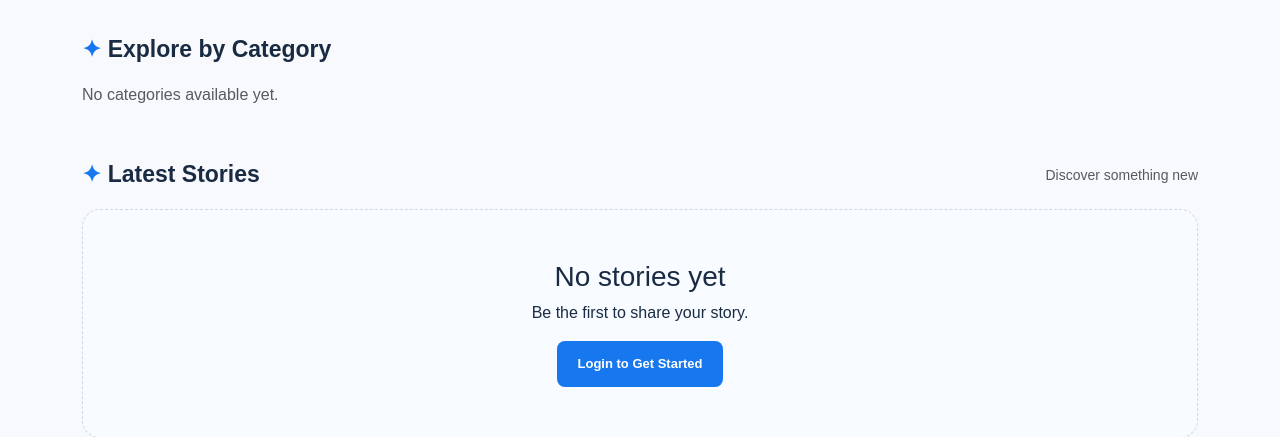
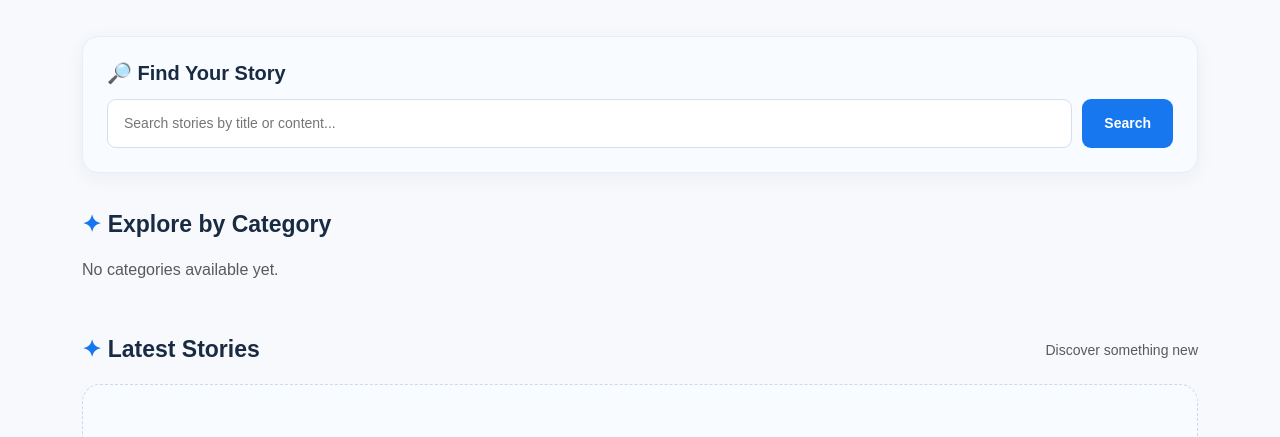
Before and after one commit to madushadilan99-lgtm/djangoblog, a Django app: page / in a window 1280 px wide. Shown: the part 537-974 px from the top of the page. Run offline with Django 5.2, Linux system fonts and the light colour scheme; data that the repository does not hold is empty.

Commit message:
Add post search feature

```diff
--- a/blog/templates/blog/post_list.html
+++ b/blog/templates/blog/post_list.html
@@ -98,6 +98,78 @@
 .journey-btn-outline:hover {
     background: white;
     color: #192b43;
+}
+
+/* Search */
+.journey-search {
+    margin-bottom: 38px;
+    padding: 24px;
+    border: 1px solid #e8eef5;
+    border-radius: 16px;
+    background: #f8fbff;
+    box-shadow: 0 5px 20px rgba(26,48,78,.05);
+}
+
+.journey-search-title {
+    margin-bottom: 14px;
+    font-size: 20px;
+    font-weight: 800;
+}
+
+.journey-search-form {
+    display: flex;
+    gap: 10px;
+}
+
+.journey-search-input {
+    flex: 1;
+    min-width: 0;
+    padding: 13px 16px;
+    border: 1px solid #d6e0ed;
+    border-radius: 9px;
+    background: white;
+    color: #192b43;
+    font-size: 14px;
+    outline: none;
+}
+
+.journey-search-input:focus {
+    border-color: #1677ee;
+    box-shadow: 0 0 0 3px rgba(22,119,238,.12);
+}
+
+.journey-search-button {
+    padding: 12px 22px;
+    border: none;
+    border-radius: 9px;
+    background: #1677ee;
+    color: white;
+    font-size: 14px;
+    font-weight: bold;
+    cursor: pointer;
+    transition: .2s ease;
+}
+
+.journey-search-button:hover {
+    background: #075bc4;
+}
+
+.journey-clear-search {
+    display: inline-block;
+    margin-top: 12px;
+    color: #1677ee;
+    font-size: 13px;
+    text-decoration: none;
+}
+
+.journey-clear-search:hover {
+    text-decoration: underline;
+}
+
+.journey-search-result {
+    margin-top: 14px;
+    color: #52647a;
+    font-size: 13px;
 }
 
 .journey-section {
@@ -234,6 +306,18 @@
     .journey-post-grid .card-img-top {
         height: 200px !important;
     }
+
+    .journey-search {
+        padding: 18px;
+    }
+
+    .journey-search-form {
+        flex-direction: column;
+    }
+
+    .journey-search-button {
+        width: 100%;
+    }
 }
 
 @media (prefers-reduced-motion: reduce) {
@@ -287,6 +371,55 @@
         </div>
     </section>
 
+    <!-- Search Stories -->
+    <section class="journey-search">
+
+        <h2 class="journey-search-title">
+            🔎 Find Your Story
+        </h2>
+
+        <form method="get"
+              action="{% url 'home' %}"
+              class="journey-search-form">
+
+            <input
+                type="search"
+                name="q"
+                class="journey-search-input"
+                placeholder="Search stories by title or content..."
+                value="{{ search_query }}"
+                aria-label="Search stories"
+            >
+
+            {% if selected_category %}
+                <input
+                    type="hidden"
+                    name="category"
+                    value="{{ selected_category }}"
+                >
+            {% endif %}
+
+            <button type="submit"
+                    class="journey-search-button">
+                Search
+            </button>
+
+        </form>
+
+        {% if search_query %}
+            <div class="journey-search-result">
+                Results for <strong>"{{ search_query }}"</strong>
+                — {{ page_obj.paginator.count }} story/stories found.
+            </div>
+
+            <a href="{% url 'home' %}"
+               class="journey-clear-search">
+                ✕ Clear search
+            </a>
+        {% endif %}
+
+    </section>
+
     <section class="journey-section">
         <div class="journey-heading">
             <h2><span>✦</span> Explore by Category</h2>
@@ -327,21 +460,37 @@
                 </div>
             {% empty %}
                 <div class="col-12">
-                    <p class="text-muted">No categories available yet.</p>
+                    <p class="text-muted">
+                        No categories available yet.
+                    </p>
                 </div>
             {% endfor %}
         </div>
     </section>
 
     <section class="journey-section" id="latest-stories">
+
         <div class="journey-heading">
-            <h2><span>✦</span> Latest Stories</h2>
+            <h2>
+                <span>✦</span>
+                {% if search_query %}
+                    Search Results
+                {% else %}
+                    Latest Stories
+                {% endif %}
+            </h2>
+
             <span class="text-muted small">
+                {% if search_query %}
+                    Matching stories
+                {% else %}
                     Discover something new
+                {% endif %}
             </span>
         </div>
 
         <div class="row journey-post-grid">
+
             {% for post in page_obj %}
 
                 {% include "blog/partials/_post_card.html" %}
@@ -350,8 +499,22 @@
 
                 <div class="col-12">
                     <div class="journey-empty">
+
+                        {% if search_query %}
+                            <h3>No matching stories</h3>
+                            <p>
+                                Try another word or search phrase.
+                            </p>
+
+                            <a href="{% url 'home' %}"
+                               class="journey-btn journey-btn-primary">
+                                View All Stories
+                            </a>
+                        {% else %}
                             <h3>No stories yet</h3>
-                        <p>Be the first to share your story.</p>
+                            <p>
+                                Be the first to share your story.
+                            </p>
 
                             {% if user.is_authenticated %}
                                 <a href="{% url 'post_create' %}"
@@ -364,13 +527,17 @@
                                     Login to Get Started
                                 </a>
                             {% endif %}
+                        {% endif %}
+
                     </div>
                 </div>
 
             {% endfor %}
+
         </div>
 
         {% include "blog/partials/_pagination.html" %}
+
     </section>
 
 </div>
--- a/blog/views.py
+++ b/blog/views.py
@@ -29,21 +29,38 @@ class PostListView(ListView):
             status="published"
         ).order_by("-created_at")
 
-        category_name = self.request.GET.get("category", "").strip()
+        category_name = self.request.GET.get(
+            "category", ""
+        ).strip()
+
+        search_query = self.request.GET.get(
+            "q", ""
+        ).strip()
 
         if category_name:
             queryset = queryset.filter(
                 category__name__iexact=category_name
             )
 
+        if search_query:
+            queryset = queryset.filter(
+                models.Q(title__icontains=search_query)
+                | models.Q(content__icontains=search_query)
+            )
+
         return queryset
 
     def get_context_data(self, **kwargs):
         context = super().get_context_data(**kwargs)
+
         context["categories"] = Category.objects.all()
         context["selected_category"] = self.request.GET.get(
             "category", ""
         ).strip()
+        context["search_query"] = self.request.GET.get(
+            "q", ""
+        ).strip()
+
         return context
 
 
@@ -80,6 +97,7 @@ class CategoryPostsView(ListView):
         context = super().get_context_data(**kwargs)
         context["category"] = self.category
         context["categories"] = Category.objects.all()
+
         return context
 
 
@@ -99,16 +117,22 @@ class PostDetailView(DetailView):
 
     def get_context_data(self, **kwargs):
         context = super().get_context_data(**kwargs)
+
         context["comments"] = self.object.comments.select_related(
             "author"
         ).order_by("-created_at")
+
         context["comment_form"] = CommentForm()
+
         return context
 
 
 def add_comment(request, slug):
     if not request.user.is_authenticated:
-        messages.info(request, "Please log in to leave a comment.")
+        messages.info(
+            request,
+            "Please log in to leave a comment.",
+        )
         return redirect("login")
 
     post = get_object_or_404(
@@ -125,9 +149,15 @@ def add_comment(request, slug):
             comment.author = request.user
             comment.save()
 
-            messages.success(request, "Comment added successfully!")
+            messages.success(
+                request,
+                "Comment added successfully!",
+            )
         else:
-            messages.error(request, "Please enter a valid comment.")
+            messages.error(
+                request,
+                "Please enter a valid comment.",
+            )
 
     return redirect("post_detail", slug=post.slug)
 
@@ -137,7 +167,10 @@ def delete_comment(request, pk):
         return redirect("login")
 
     comment = get_object_or_404(
-        Comment.objects.select_related("post", "post__author"),
+        Comment.objects.select_related(
+            "post",
+            "post__author",
+        ),
         pk=pk,
     )
 
@@ -148,16 +181,31 @@ def delete_comment(request, pk):
         ):
             post_slug = comment.post.slug
             comment.delete()
-            messages.success(request, "Comment deleted successfully!")
-            return redirect("post_detail", slug=post_slug)
+
+            messages.success(
+                request,
+                "Comment deleted successfully!",
+            )
+
+            return redirect(
+                "post_detail",
+                slug=post_slug,
+            )
 
         messages.error(
             request,
             "You do not have permission to delete this comment.",
         )
-        return redirect("post_detail", slug=comment.post.slug)
 
-    return redirect("post_detail", slug=comment.post.slug)
+        return redirect(
+            "post_detail",
+            slug=comment.post.slug,
+        )
+
+    return redirect(
+        "post_detail",
+        slug=comment.post.slug,
+    )
 
 
 def about(request):
@@ -184,10 +232,12 @@ class PostCreateView(LoginRequiredMixin, CreateView):
 
     def form_valid(self, form):
         form.instance.author = self.request.user
+
         messages.success(
             self.request,
             "Post created successfully!",
         )
+
         return super().form_valid(form)
 
     def get_success_url(self):
@@ -215,6 +265,7 @@ class PostUpdateView(
             self.request,
             "Post updated successfully!",
         )
+
         return super().form_valid(form)
 
     def get_success_url(self):
@@ -242,6 +293,7 @@ class PostDeleteView(
             self.request,
             "Post deleted successfully!",
         )
+
         return super().form_valid(form)
 
 
@@ -253,6 +305,7 @@ class RegisterView(CreateView):
     def form_valid(self, form):
         response = super().form_valid(form)
         login(self.request, self.object)
+
         return response
 
 
```
Lines whose indentation alone changed are shown as unchanged.
